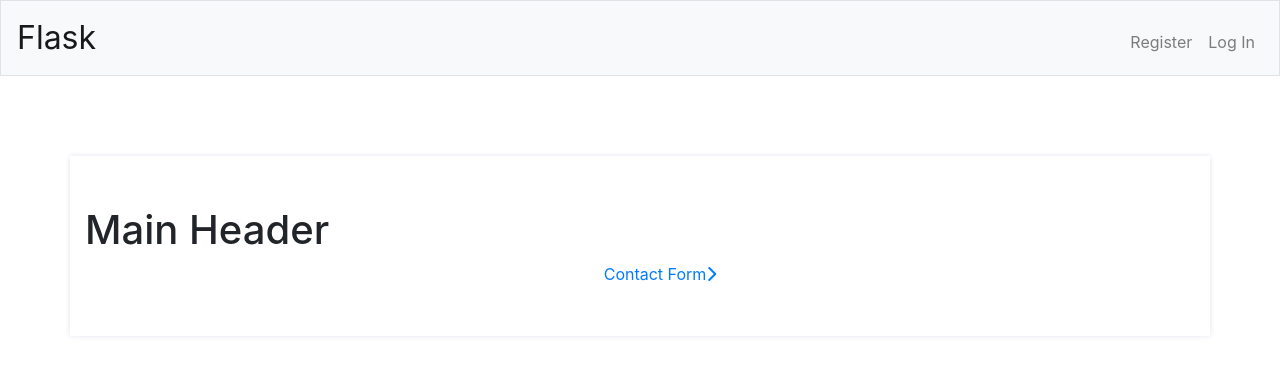
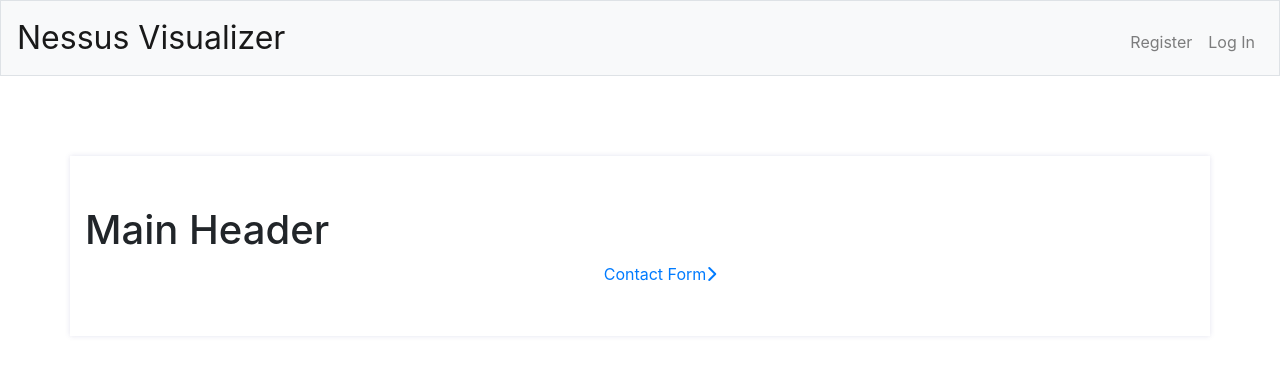
Before and after one commit to SchwartzKamel/NessusVisualizer, a Flask app: page / in a window 1280 px wide. Shown: the top 376 px of the page. Run offline with Flask 2, Linux system fonts and the light colour scheme; some libraries are stand-ins or nearby versions.

Commit message:
Updated header app name

```diff
--- a/app/templates/layout.jinja2
+++ b/app/templates/layout.jinja2
@@ -26,7 +26,7 @@
 
 <body class="{{ template }}">
   <nav class="navbar navbar-expand-md navbar-light bg-light border">
-    <a class="navbar-brand" href="{{ url_for('main_bp.home') }}">Flask</a>
+    <a class="navbar-brand" href="{{ url_for('main_bp.home') }}">Nessus Visualizer</a>
     <button aria-controls="navbar" aria-expanded="false" aria-label="Toggle navigation" class="navbar-toggler" data-target="#navbar" data-toggle="collapse" type="button">
         <span class="navbar-toggler-icon"></span>
     </button>
```
